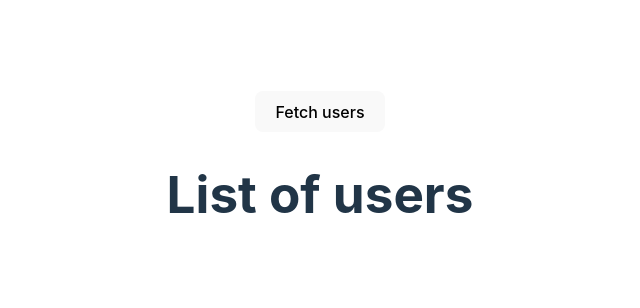
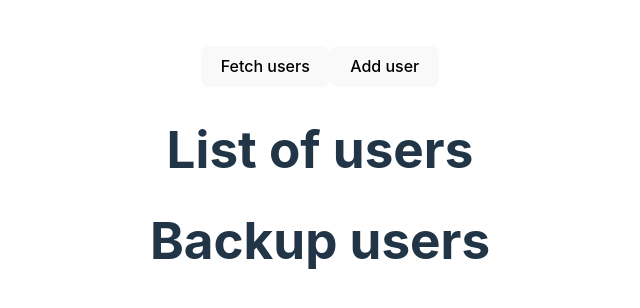
Before and after one commit to rameessiyad/React-Query, a React (Vite) app in the folder client/: page / in a window 1280 px wide. Shown: the part 226-534 px from the top of the page, without its empty margins (320-960 px from the left). Built offline with nearby package versions, Linux system fonts and the light colour scheme.

Commit message:
added mutation

```diff
--- a/client/src/App.jsx
+++ b/client/src/App.jsx
@@ -1,7 +1,8 @@
 import React, { useState } from 'react'
 import './App.css'
-import { useQuery } from '@tanstack/react-query'
+import { useMutation, useQuery } from '@tanstack/react-query'
 import axios from 'axios'
+import BackupUsers from './components/BackupUsers'
 
 const App = () => {
 
@@ -16,7 +17,18 @@ const App = () => {
     enabled: showUsers
   });
 
-  if(isError) console.log("ERROR!")
+  const { mutate } = useMutation({
+    mutationFn: async () => {
+      const response = await axios('http://localhost:3000/users', {
+        method: 'POST',
+        data: {
+          id: 5, name: 'Ramees'
+        }
+      })
+    }
+  })
+
+  if (isError) console.log("ERROR!")
 
   if (isLoading) {
     return <div>Loading...</div>
@@ -29,12 +41,15 @@ const App = () => {
   return (
     <div>
       <button onClick={() => setShowUsers(true)}>Fetch users</button>
+      <button onClick={() => mutate()}>Add user</button>
       <h1>List of users</h1>
       <ul>
         {data && data.map(user =>
           <li key={user.id}>{user?.name}</li>
         )}
       </ul>
+
+      <BackupUsers />
     </div>
   )
 }
--- /dev/null
+++ b/client/src/components/BackupUsers.jsx
@@ -0,0 +1,22 @@
+import { useQueryClient } from '@tanstack/react-query'
+import React from 'react'
+
+const BackupUsers = () => {
+    const query = useQueryClient();
+
+    const users = query.getQueryData(['users']);
+
+    console.log("users : ", users)
+    return (
+        <div>
+            <h1>Backup users</h1>
+            <ul>
+                {users && users.map(user =>
+                    <li key={user.id}>{user?.name}</li>
+                )}
+            </ul>
+        </div>
+    )
+}
+
+export default BackupUsers
```
Also changed, not shown: 1 other file (tests, documents, lock files or other folders).
